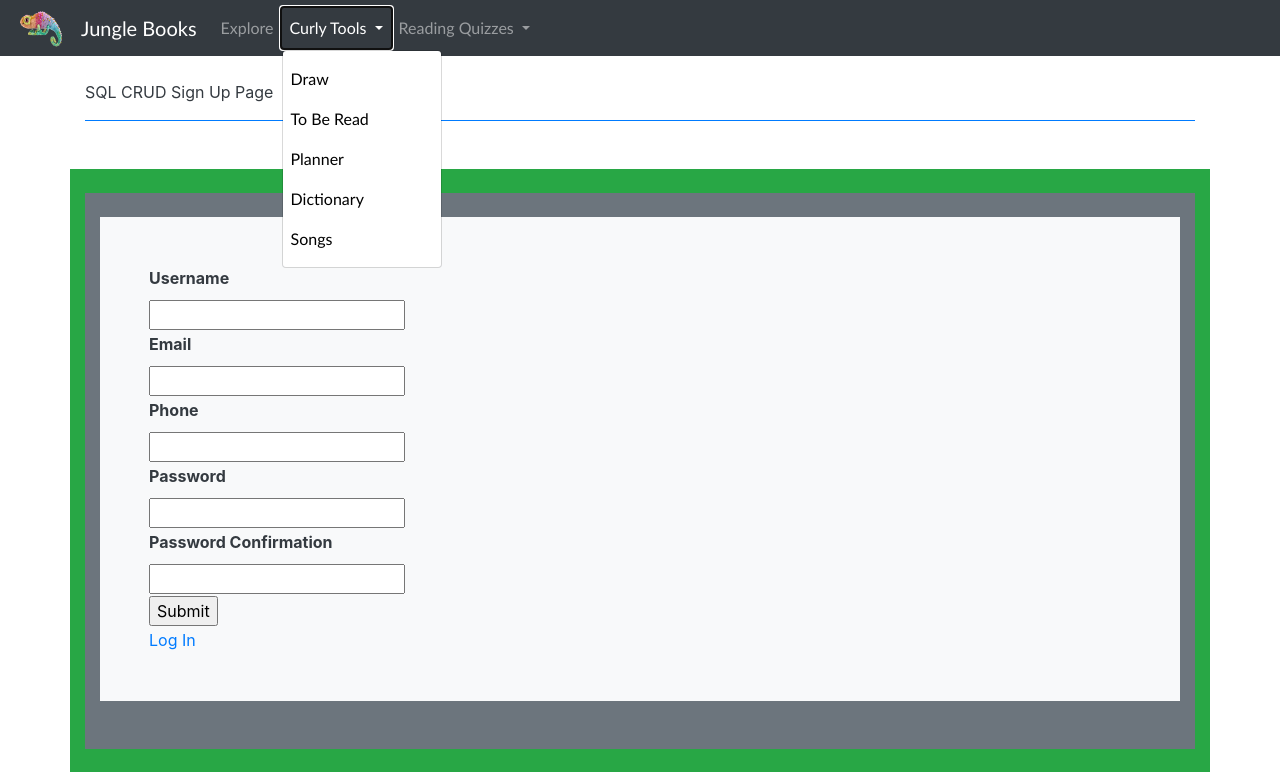
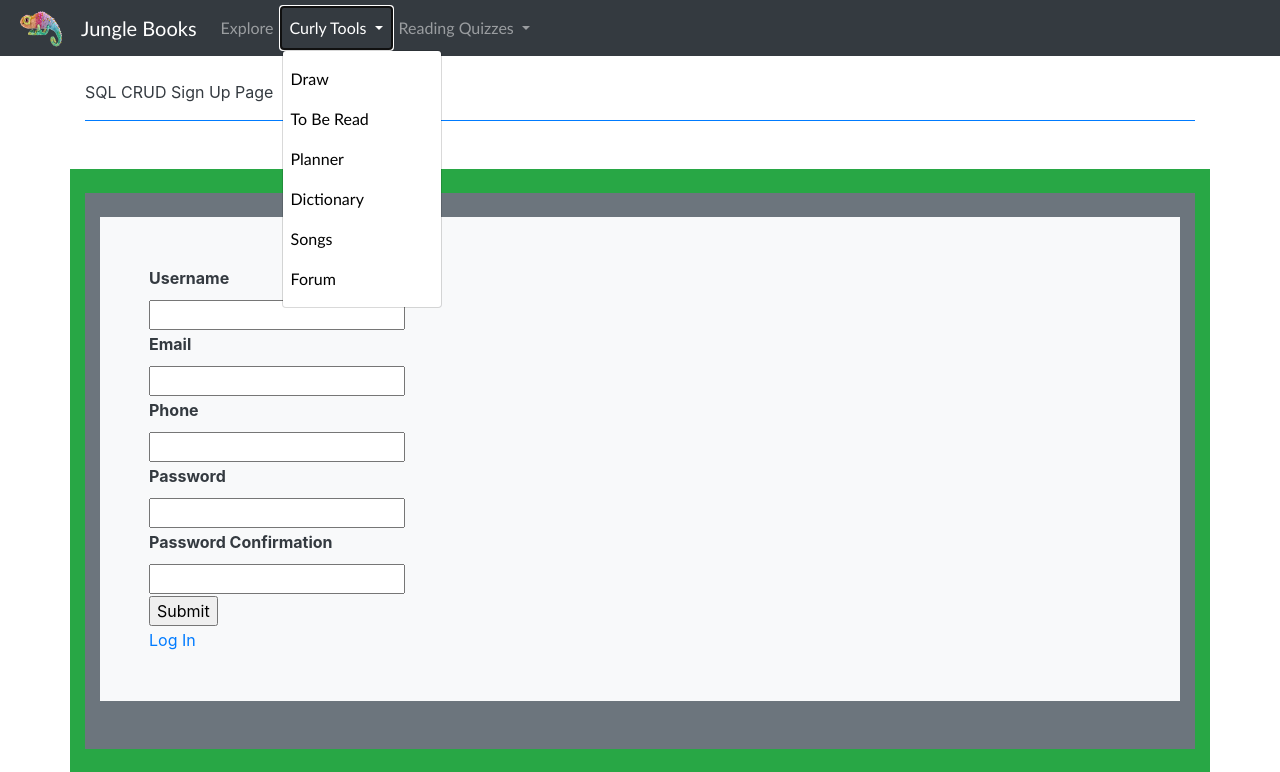
Before and after one commit to kamryns/curlycupboard3.0, a Flask app: page /crud/authorize/ in a window 1280 px wide, after a click on "Curly Tools". Shown: the top 772 px of the page. Run offline with Flask 2, Linux system fonts and the light colour scheme; some libraries are stand-ins or nearby versions.

Commit message:
add forum to navbar

```diff
--- a/templates/layouts/navbar.html
+++ b/templates/layouts/navbar.html
@@ -31,6 +31,7 @@ This HTML is setup as a fragment allowing it to be "included" by other HTML file
                     <a style="color: black"class="nav-link" href={{ url_for('notepad') }}>Planner</a>
                     <a style="color: black"class="nav-link" href={{ url_for('dictionary') }}>Dictionary</a>
                     <a style="color: black"class="nav-link" href={{ url_for('songs') }}>Songs</a>
+                    <a style="color: black"class="nav-link" href={{ url_for('beginnerforum') }}>Forum</a>
                 </div>
             </li>
 
```
